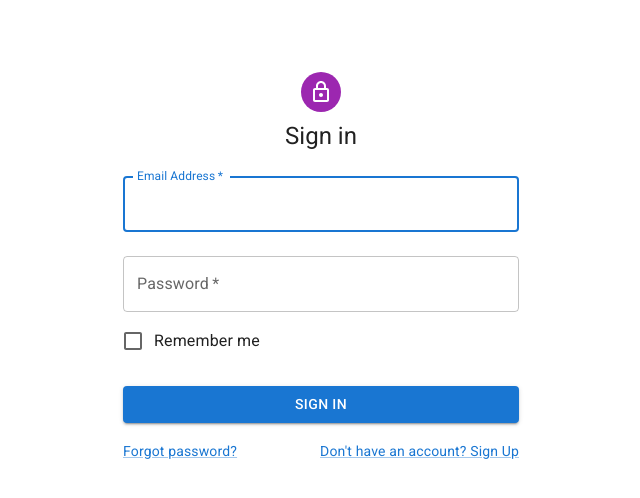
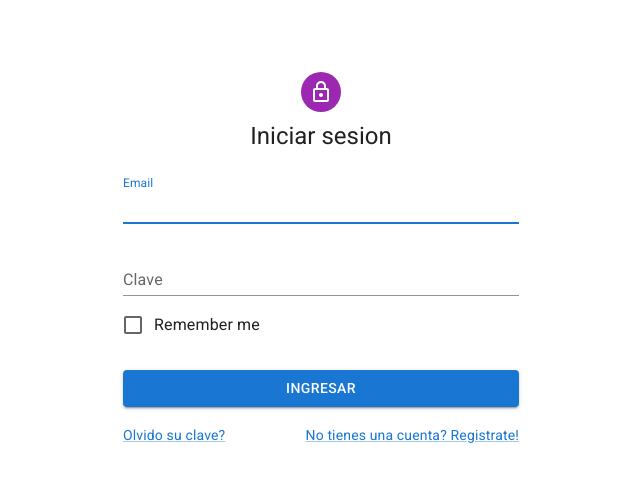
Before and after one commit to AlejoGreco/espmote-app, a React (Create React App) app: page /login in a window 1280 px wide. Shown: the top 498 px of the page, without its empty margins (319-959 px from the left). Built offline with nearby package versions, Linux system fonts and the light colour scheme.

Commit message:
Finish login logic

```diff
--- a/src/components/FormLogin.js
+++ b/src/components/FormLogin.js
@@ -1,20 +1,34 @@
 import React from 'react'
-import { Avatar, Checkbox, Box, Button, Container, FormControlLabel, Grid, Link, TextField, Typography } from '@mui/material'
+import { Avatar, Checkbox, Box, Button, Container, FormControlLabel, Grid, Link, Typography } from '@mui/material'
+import { createTheme, ThemeProvider } from '@mui/material/styles';
 import LockOutlinedIcon from '@mui/icons-material/LockOutlined';
-import { createTheme, ThemeProvider } from '@mui/material/styles';
+import { fetchLoginUser } from '../store/slices/auth/thunks';
+import { useDispatch } from 'react-redux';
+import { Formik, Form } from 'formik';
+import * as Yup from 'yup'
+import WpTextField from './WpTextField';
+
 
 const FormLogin = () => {
 
-    const handleSubmit = (event) => {
-        event.preventDefault();
-        const data = new FormData(event.currentTarget);
-        console.log({
-            email: data.get('email'),
-            password: data.get('password'),
-        });
-    };
+    const dispatch = useDispatch()
 
     const theme = createTheme()
+
+    const initialValues = {
+        email : '',
+        password : ''
+    }
+
+    const schema = Yup.object().shape({
+        email : Yup.string().email('Ingrese un email valido').required('El email es un campo obligatorio'),
+        password : Yup.string().min(6, 'La clave debe tener al menos 6 caracteres').required('La clave es un campo obligatorio')
+    })
+
+    const handleSubmit = (values, { resetForm }) => {
+        dispatch(fetchLoginUser(values))
+        resetForm()
+    }
 
     return (
         <ThemeProvider theme={theme}>
@@ -31,28 +45,29 @@ const FormLogin = () => {
                         <LockOutlinedIcon />
                     </Avatar>
                     <Typography component="h1" variant="h5">
-                        Sign in
+                        Iniciar sesion
                     </Typography>
-                    <Box component="form" onSubmit={handleSubmit} noValidate sx={{ mt: 1 }}>
-                        <TextField
+                    <Formik
+                        initialValues={initialValues}
+                        validationSchema={schema}
+                        onSubmit={handleSubmit}
+                    >
+                        <Form>
+                            <Box sx={{ mt: 1 }}>
+                                <WpTextField
+                                    id="email"
+                                    name="email"
+                                    label="Email"
+                                    placeholder='miCorreo@correo.com'
                                     margin="normal"
-                            required
-                            fullWidth
-                            id="email"
-                            label="Email Address"
-                            name="email"
-                            autoComplete="email"
                                     autoFocus
                                 />
-                        <TextField
+                                <WpTextField
+                                    id="password"
+                                    name="password"
+                                    label="Clave"
+                                    type="password"
                                     margin="normal"
-                            required
-                            fullWidth
-                            name="password"
-                            label="Password"
-                            type="password"
-                            id="password"
-                            autoComplete="current-password"
                                 />
                                 <FormControlLabel
                                     control={<Checkbox value="remember" color="primary" />}
@@ -64,21 +79,23 @@ const FormLogin = () => {
                                     variant="contained"
                                     sx={{ mt: 3, mb: 2 }}
                                 >
-                            Sign In
+                                    Ingresar
                                 </Button>
                                 <Grid container>
                                     <Grid item xs>
                                         <Link href="#" variant="body2">
-                                Forgot password?
+                                            Olvido su clave?
                                         </Link>
                                     </Grid>
                                     <Grid item>
                                         <Link href="#" variant="body2">
-                                {"Don't have an account? Sign Up"}
+                                            {"No tienes una cuenta? Registrate!"}
                                         </Link>
                                     </Grid>
                                 </Grid>
                             </Box>
+                        </Form>
+                    </Formik>
                 </Box>
             </Container>
         </ThemeProvider>
--- a/src/store/slices/auth/authSlice.js
+++ b/src/store/slices/auth/authSlice.js
@@ -1,5 +1,5 @@
 import { createSlice } from "@reduxjs/toolkit";
-import { fetchRegisterUser } from "./thunks";
+import { fetchRegisterUser, fetchLoginUser } from "./thunks";
 
 export const authSlice = createSlice({
     name : "auth",
@@ -8,20 +8,24 @@ export const authSlice = createSlice({
         email : '',
         login : false,
         loading : false,
-        error : ''
+        error : null
     },
     reducers : { },
     extraReducers : builder => {
+
+        // Refucers for register users
+
         builder.addCase(fetchRegisterUser.pending, state => {
             state.loading = true
+            state.error = null
         })
         builder.addCase(fetchRegisterUser.fulfilled, (state, action) => {
             const user = action.payload.user
-            console.log(user)
             state.id = user.uid
             state.email = user.email
             state.login = true
             state.loading = false
+            state.error = null
         })
         builder.addCase(fetchRegisterUser.rejected, (state, action) => {
             const error = action.error
@@ -29,7 +33,31 @@ export const authSlice = createSlice({
             state.email = ''
             state.login = false
             state.loading = false
-            state.error = `Error code: ${error.code} - ${error.message}`
+            state.error = {code : error.code, messaje : error.message}
         })
+
+        // Reducers for login user
+
+        builder.addCase(fetchLoginUser.pending, state => {
+            state.loading = true
+            state.error = null
+        })
+        builder.addCase(fetchLoginUser.fulfilled, (state, action) => {
+            const user = action.payload.user
+            state.id = user.uid
+            state.email = user.email
+            state.login = true
+            state.loading = false
+            state.error = null
+        })
+        builder.addCase(fetchLoginUser.rejected, (state, action) => {
+            const error = action.error
+            state.id = ''
+            state.email = ''
+            state.login = false
+            state.loading = false
+            state.error = {code : error.code, messaje : error.message}
+        })
+
     }
 })
--- a/src/store/slices/auth/thunks.js
+++ b/src/store/slices/auth/thunks.js
@@ -1,11 +1,17 @@
 import { createAsyncThunk } from "@reduxjs/toolkit"
-import { createUserWithEmailAndPassword } from "firebase/auth"
+import { createUserWithEmailAndPassword, signInWithEmailAndPassword } from "firebase/auth"
 import { auth } from "../../../firebase"
 
 
 
-export const fetchRegisterUser = createAsyncThunk('auth/registeNewUser', async (payload) => {
+export const fetchRegisterUser = createAsyncThunk('auth/registerNewUser', async payload => {
     const {email, password} = payload
     const result = await createUserWithEmailAndPassword(auth, email, password)
     return result
 })
+
+export const fetchLoginUser = createAsyncThunk('auth/loginUser', async payload => {
+    const {email, password} = payload
+    const result = await signInWithEmailAndPassword(auth, email, password)
+    return result
+})
```
Also changed, not shown: src/components/FormRegister.js (+3 -4 lines). Lines whose indentation alone changed are shown as unchanged.
